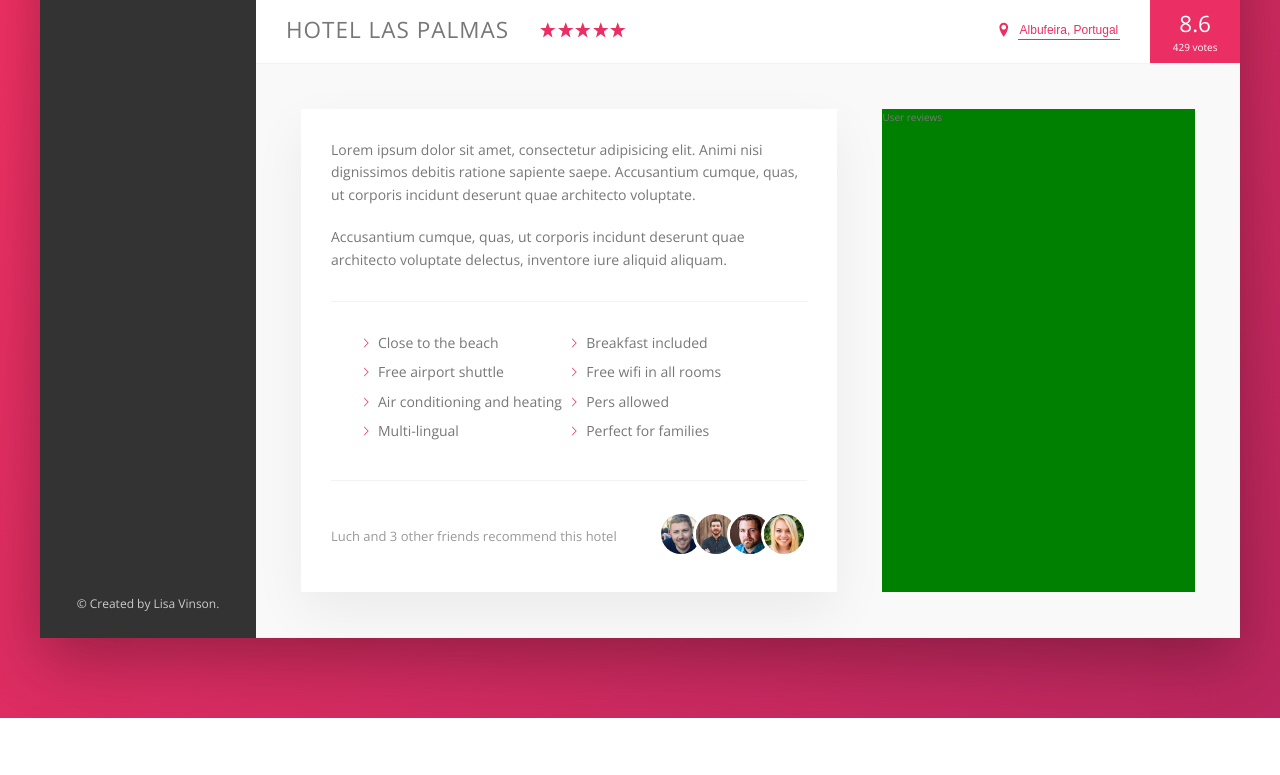
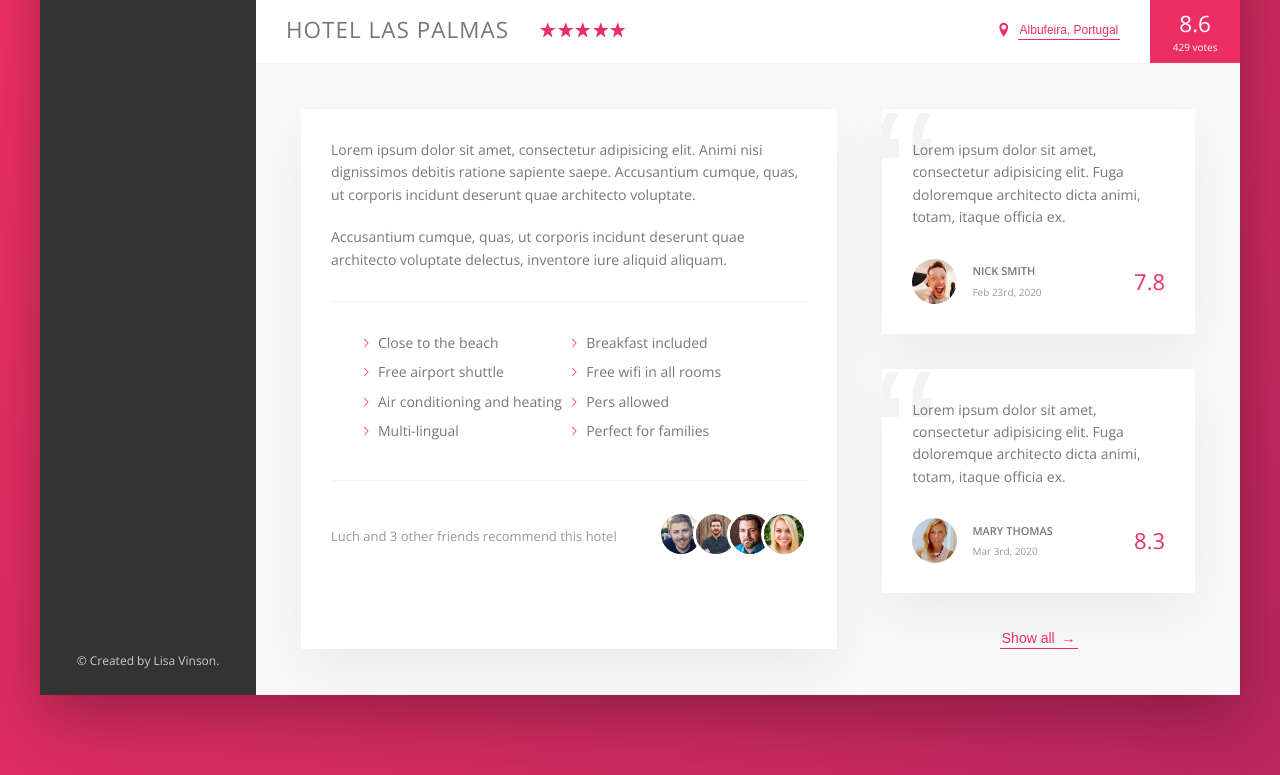
Before and after one commit to LiVinson/trillo-travels, a website: page index.html in a window 1280 px wide. Shown: the part 538-1313 px from the top of the page. Before the commit the page ends 1256 px from the top, so only its background shows below. Drawn offline with nearby package versions, Linux system fonts and the light colour scheme.

Commit message:
added user review section: 2 review figures each with blockquote and figcaption. Styled reviews to have circular image and large left quote element. added inline button to see additioanl reviews

```diff
--- a/index.html
+++ b/index.html
@@ -14,7 +14,7 @@
 
 <body>
     <div class="container">
-        <!--HEADER: Contains logo, search element and user icons-->
+<!--------------------HEADER: Contains logo, search element and user icons--------------------------->
         <header class="header">
             <img src="img/logo.png" alt="trillo logo" class="logo">
             <form action="#" class="search">
@@ -90,8 +90,9 @@
                     &copy Created by Lisa Vinson.
                 </div>
             </nav>
+
             <main class="hotel-view">
-                <!--3 images side by side-->
+<!----------------------Gallery: 3 images side by side------------------------->
                 <div class="gallery">
                     <figure class="gallery__item">
                         <img src="img/hotel-1.jpg" alt="Photo of hotel 1" class="gallery__photo">
@@ -107,7 +108,7 @@
                         <img src="img/hotel-3.jpg" alt="Photo of hotel 3" class="gallery__photo">
                     </figure>
                 </div>
-                <!--Hotel information: Name,# of stars, location icon, location, and rating info -->
+<!------------Hotel information: Name,# of stars, location icon, location, and rating info --------------->
                 <div class="overview">
                     <h1 class="overview__heading">
                         Hotel Las Palmas
@@ -146,7 +147,9 @@
                         <div class="overview__rating-count">429 votes</div>
                     </div>
                 </div>
-                <!--End overview -->
+<!------------------End overview ---------------------------->
+
+<!------------------Detail section: Contains description (left) and reviews (right) ---------------------------->
 
                 <div class="detail">
                     <div class="description">
@@ -184,8 +187,41 @@
                            </div>
                        </div>
                     </div>
+
+ <!----------------Review secton-------------------->
+
                     <div class="user-reviews">
-                        User reviews
+                        <figure class="review">
+                            <blockquote class="review__text">
+                                Lorem ipsum dolor sit amet, consectetur adipisicing elit. Fuga doloremque architecto dicta animi, totam, itaque officia ex.
+
+                            </blockquote>
+                            <figcaption class="review__user">
+                                <img src="img/user-1.jpg" alt="User 1" class="review__photo">
+                                <div class="review__user-box">
+                                    <p class="review__user-name">Nick Smith</p>
+                                    <p class="review__user-date">Feb 23rd, 2020</p>
+                                </div>
+                                <div class="review__rating">7.8</div>
+                            </figcaption>
+                        </figure>
+
+                        <figure class="review">
+                            <blockquote class="review__text">
+                                Lorem ipsum dolor sit amet, consectetur adipisicing elit. Fuga doloremque architecto dicta animi, totam, itaque officia ex.
+
+                            </blockquote>
+                            <figcaption class="review__user">
+                                <img src="img/user-2.jpg" alt="User 2" class="review__photo">
+                                <div class="review__user-box">
+                                    <p class="review__user-name">Mary Thomas</p>
+                                    <p class="review__user-date">Mar 3rd, 2020</p>
+                                </div>
+                                <div class="review__rating">8.3</div>
+                            </figcaption>
+                        </figure>
+
+                        <button class="btn-inline">Show all <span>&rarr;</span></button>
                     </div>
                 </div>
             </main>
--- a/sass/components/_button-inline.scss
+++ b/sass/components/_button-inline.scss
@@ -10,11 +10,20 @@
     //applies to color change on hover
     transition: all .2s;
 
+    & span {
+        margin-left: 3px;
+        transition: margin-left .2s;
+    }
+
     &:hover {
         color: var(--color-gray-dark-1);
+
+        span {
+            margin-left:8px;
+        }
     }
 
-    &:focus {
+    &:active {
         outline: none;
         animation: pulsate 1s infinite;
 
--- /dev/null
+++ b/sass/components/_reviews.scss
@@ -0,0 +1,74 @@
+.user-reviews {
+    flex: 1;
+    display: flex;
+    flex-direction: column;
+    align-items: center;
+}
+
+
+.review {
+    background-color: #fff;
+    box-shadow: var(--shadow-light);
+    padding: 3rem;
+    margin-bottom: 3.5rem;
+    position: relative;
+    overflow: hidden;
+
+    &__text {
+        margin-bottom: 3rem;
+        z-index: 20;
+        position: relative;
+
+    }
+
+    &__user {
+        display: flex;
+        align-items:center;
+
+    }
+
+    &__photo {
+        height: 4.5rem;
+        width: 4.5rem;
+        border-radius: 50%;
+        margin-right: 1.5rem;
+
+    }
+
+    &__user-box {
+
+    }
+
+    &__user-name {
+        font-size: 1.1rem;
+        text-transform: uppercase;
+        font-weight:600;
+        margin-bottom: .4rem;
+
+    }
+
+    &__user-date {
+        font-size: 1.0rem;
+        color: var(--color-gray-dark-3)
+
+
+    }
+    &__rating {
+        margin-left: auto;
+        font-size: 2.2rem;
+        color: var(--color-primary)
+    }
+
+    &::before {
+        content: "\201C";
+        position: absolute;
+        top: -2.75rem;
+        left: -1rem;
+        font-size:20rem;
+        color:var(--color-gray-light-2);
+        font-family: sans-serif;
+        line-height: 1;
+        z-index: 1;
+
+    }
+}
--- a/sass/layout/_detail.scss
+++ b/sass/layout/_detail.scss
@@ -2,11 +2,12 @@
     display: flex;
     padding: 4.5rem;
     background-color: var(--color-gray-light-1);
-    border-bottom: var(--line)
+    border-bottom: var(--line);
+    font-size:1.4rem;
+
 }
 
 .description {
-    font-size:1.4rem;
     background-color: #fff;
     box-shadow: var(--shadow-light);
     padding: 3rem;
@@ -14,8 +15,3 @@
     flex: 0 0 60%;
     margin-right:4.5rem;
 }
-
-.user-reviews {
-    background-color: green;
-    flex: 1;
-}
--- a/sass/main.scss
+++ b/sass/main.scss
@@ -23,3 +23,4 @@
 @import "components/paragraph";
 @import "components/recommendations";
 @import "components/list";
+@import "components/reviews";
```
Also changed, not shown: css/style.css.
